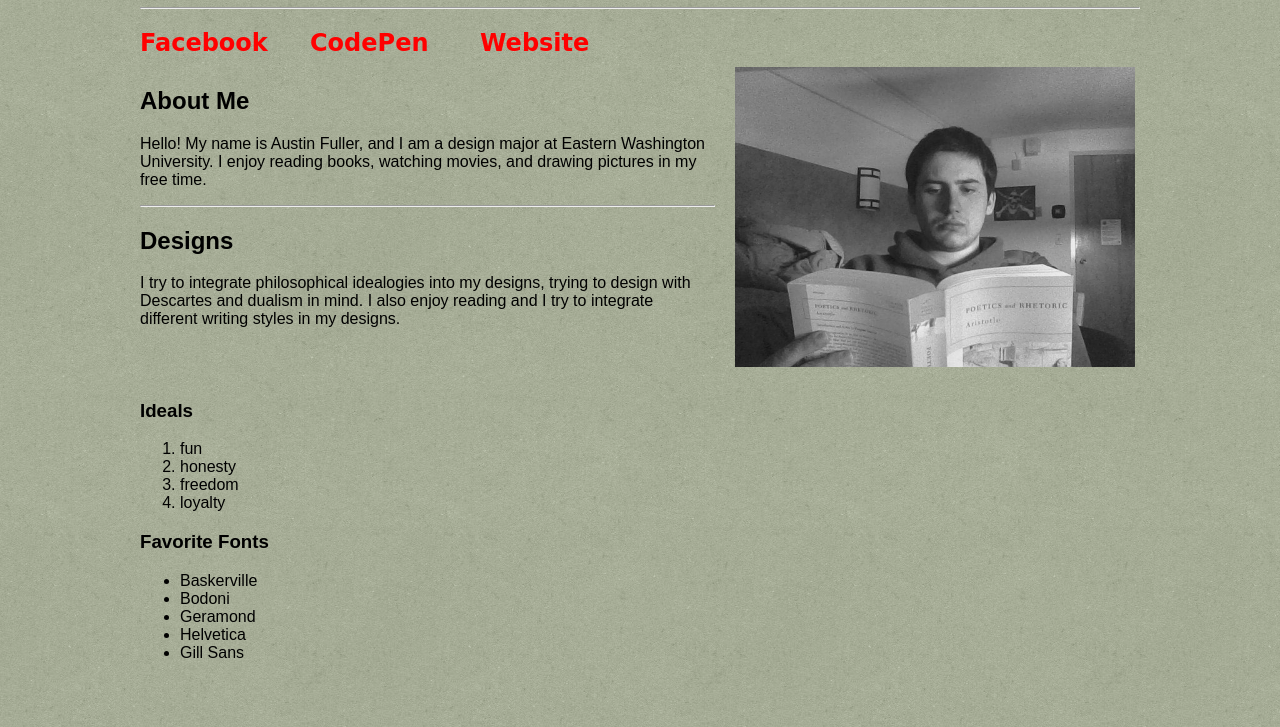
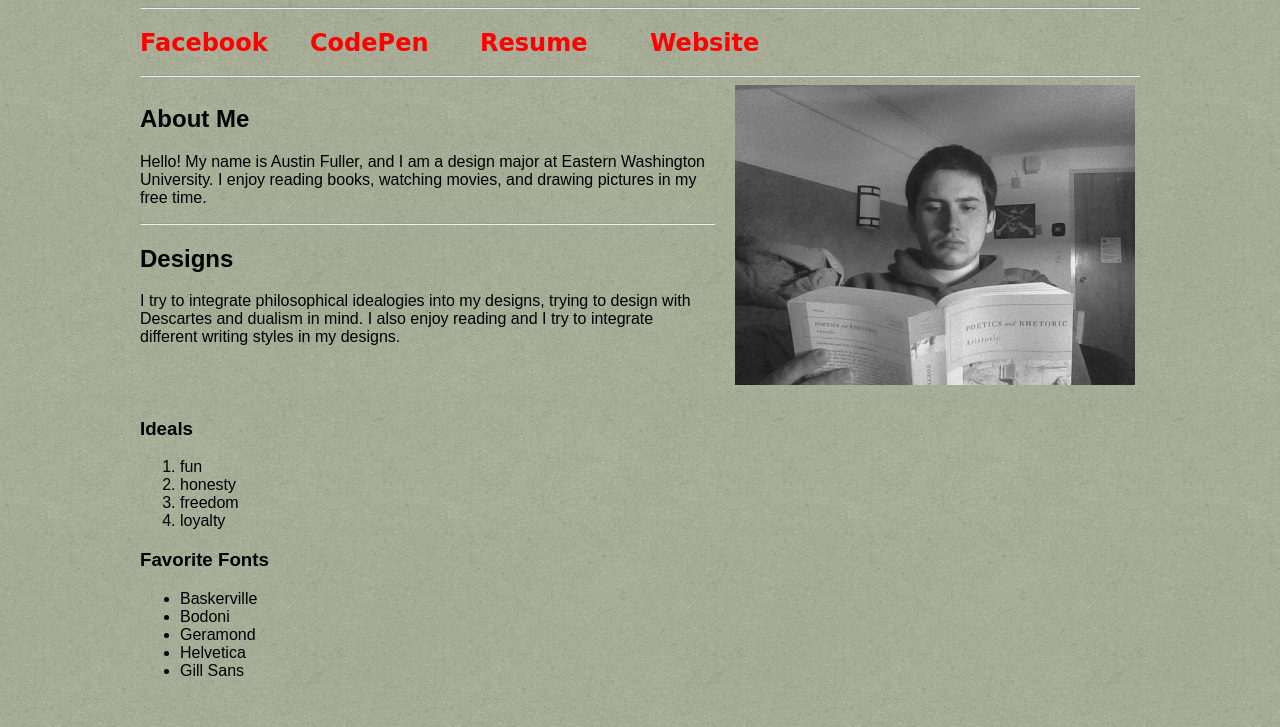
Before and after one commit to Verdus/p1-bio, a plain HTML site: page index.html in a window 1280 px wide. Shown: the part 73-800 px from the top of the page. Drawn offline with Linux system fonts and the light colour scheme; a web font is replaced by a local one.

Commit message:
Version 2.2
*added resume to links
*minor changes

```diff
--- a/index.html
+++ b/index.html
@@ -26,10 +26,15 @@
 				<div class="grid_2">
 					<a href="http://codepen.io/Verdus">CodePen</a>
 				</div>
+				<div class="grid_2">
+					<a href="http://verdus.github.io/p2-resume">Resume</a>
+				</div>
 				<div class="grid_2 omega">
 					<a href="http://verdus.github.io">Website</a>
 				</div>
 			</h2>
+			<div class="clear"></div>
+			<hr/>
 				<div class="grid_7 alpha">
 
 					<h2>About Me</h2>
```
